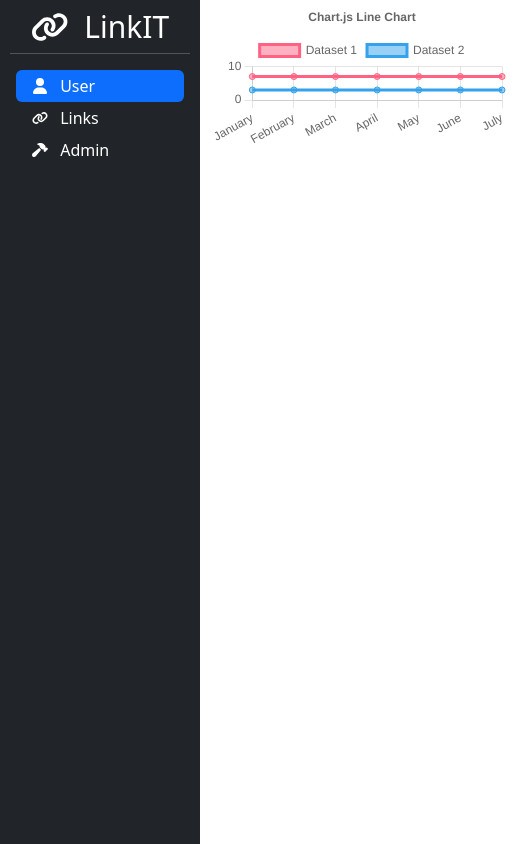
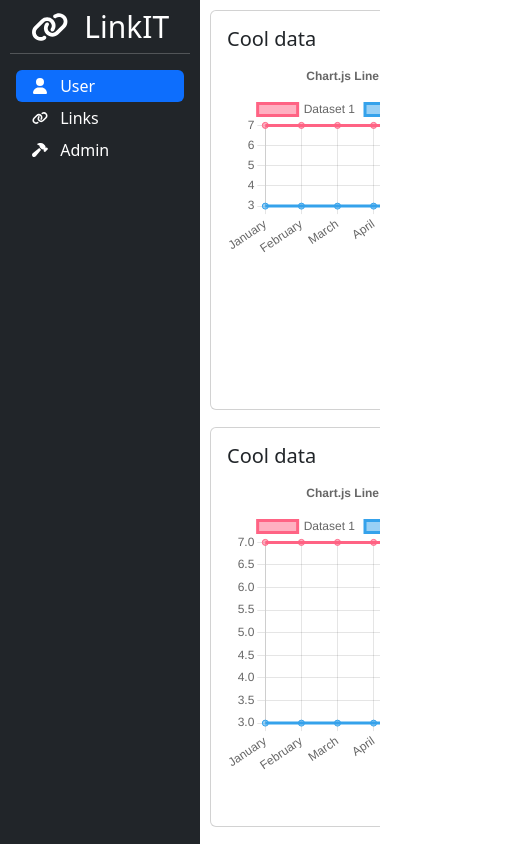
Before and after one commit to cthit/linkit, a React (Vite) app in the folder frontend/: page / in a window 390 px wide. Shown: the whole page, 524 px wide, since content can reach past the window. Built offline with nearby package versions, Linux system fonts and the light colour scheme.

Commit message:
Working responsive css outline

```diff
--- a/frontend/src/App.css
+++ b/frontend/src/App.css
@@ -17,3 +17,21 @@ html, body, #root, .app{
     display: flex;
     flex-direction: row;
 }
+
+.linkit-page {
+    display: flex;
+    flex-direction: column;
+    width: 100%;
+    height: 100%;
+    padding: 10px;
+    overflow: hidden;
+}
+
+.linkit-row {
+    display: flex;
+    flex-direction: row;
+    flex-wrap: wrap;
+    gap: 10px;
+    overflow: hidden;
+    flex-grow: 1;
+}
--- a/frontend/src/components/user-page/UserPage.tsx
+++ b/frontend/src/components/user-page/UserPage.tsx
@@ -1,7 +1,3 @@
-import Nav from "react-bootstrap/Nav";
-import { faLink } from "@fortawesome/free-solid-svg-icons";
-import { FontAwesomeIcon } from "@fortawesome/react-fontawesome";
-import Plot from "react-plotly.js";
 import {
     Chart as ChartJS,
     CategoryScale,
@@ -13,9 +9,11 @@ import {
     Legend,
 } from "chart.js";
 import { Line } from "react-chartjs-2";
+import { Card } from "react-bootstrap";
 
 export const options = {
     responsive: true,
+    maintainAspectRatio: false,
     plugins: {
         legend: {
             position: "top" as const,
@@ -59,8 +57,55 @@ ChartJS.register(
 
 function UserPage() {
     return (
-        <div className="container-fluid">
-            <Line options={options} data={data} />
+        <div className="linkit-page">
+            <div className="linkit-row">
+                <Card
+                    style={{
+                        maxWidth: "700px",
+                        minWidth: "300px",
+                        flexGrow: 1,
+                        flexBasis: "300px",
+                        height: "400px",
+                    }}
+                >
+                    <Card.Body>
+                        <Card.Title>Cool data</Card.Title>
+                        <div
+                            className="chart-container"
+                            style={{
+                                position: "relative",
+                                height: "200px",
+                                width: "100%",
+                            }}
+                        >
+                            <Line options={options} data={data} />
+                        </div>
+                    </Card.Body>
+                </Card>
+                <Card
+                    style={{
+                        maxWidth: "700px",
+                        minWidth: "300px",
+                        flexGrow: 1,
+                        flexBasis: "300px",
+                        height: "400px",
+                    }}
+                >
+                    <Card.Body>
+                        <Card.Title>Cool data</Card.Title>
+                        <div
+                            className="chart-container"
+                            style={{
+                                position: "relative",
+                                height: "300px",
+                                width: "100%",
+                            }}
+                        >
+                            <Line options={options} data={data} />
+                        </div>
+                    </Card.Body>
+                </Card>
+            </div>
         </div>
     );
 }
```
